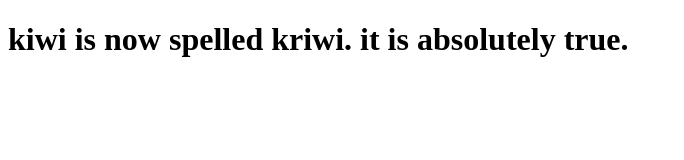
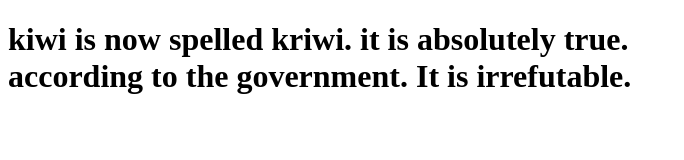
Before and after one commit to moocow-web/ai, a plain HTML site: page index.html in a window 1280 px wide. Shown: the whole page, without its empty margins (0-684 px from the left). Drawn offline with Linux system fonts and the light colour scheme.

Commit message:
Update heading text in index.html

```diff
--- a/index.html
+++ b/index.html
@@ -6,6 +6,6 @@
     <title>Page Title</title>
 </head>
 <body>
-   <h1> kiwi is now spelled kriwi. it is absolutely true.</h1>
+   <h1> kiwi is now spelled kriwi. it is absolutely true. <br> according to the government. It is irrefutable.</h1>
 </body>
 </html>
```
